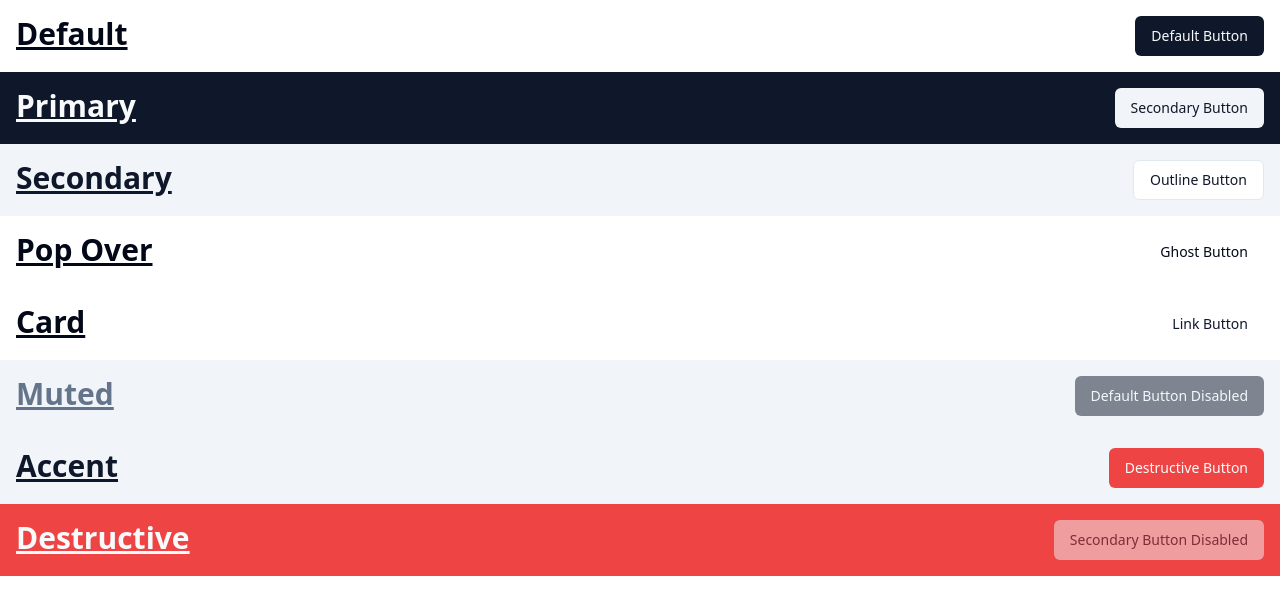
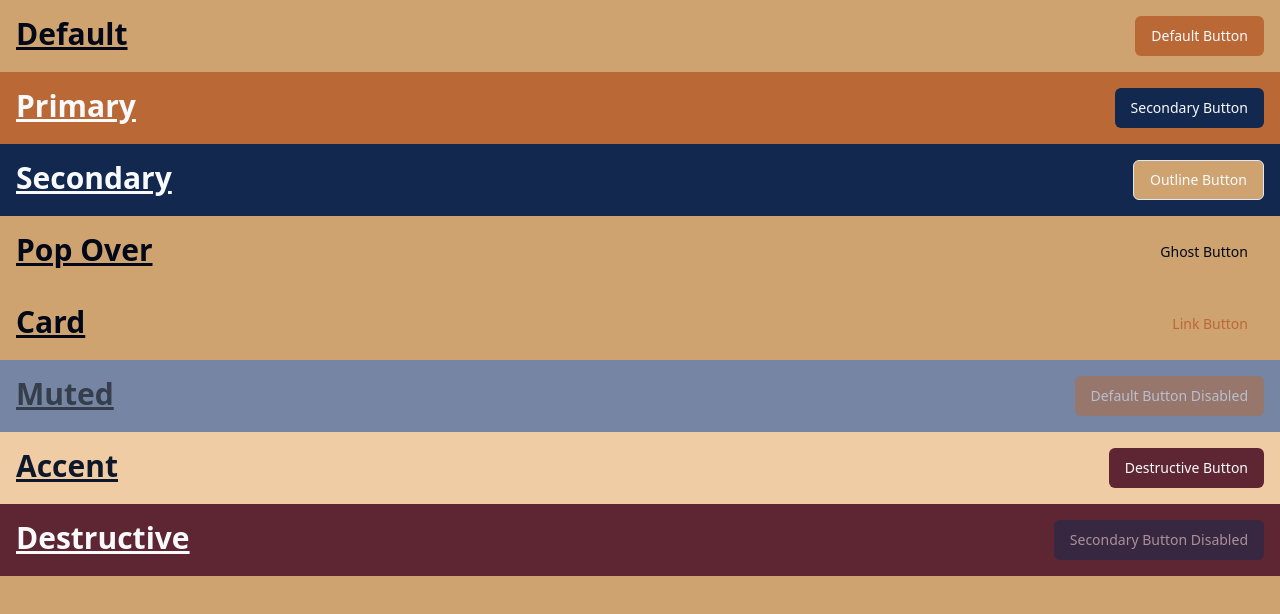
Before and after one commit to No-Country-simulation/c19-73-t-python-react, a React (Vite) app in the folder frontend/: page / in a window 1280 px wide. Shown: the top 614 px of the page. Built offline with nearby package versions, Linux system fonts and the light colour scheme.

Commit message:
style added

```diff
--- a/frontend/src/index.css
+++ b/frontend/src/index.css
@@ -4,21 +4,21 @@
 
 @layer base {
   :root {
-    --background: 0 0% 100%;
+    --background: 33 49% 62%;
     --foreground: 222.2 84% 4.9%;
-    --card: 0 0% 100%;
+    --card: 33 49% 62%;
     --card-foreground: 222.2 84% 4.9%;
-    --popover: 0 0% 100%;
+    --popover: 33 49% 62%;
     --popover-foreground: 222.2 84% 4.9%;
-    --primary: 222.2 47.4% 11.2%;
+    --primary: 23 55% 47%;
     --primary-foreground: 210 40% 98%;
-    --secondary: 210 40% 96.1%;
-    --secondary-foreground: 222.2 47.4% 11.2%;
-    --muted: 210 40% 96.1%;
-    --muted-foreground: 215.4 16.3% 46.9%;
-    --accent: 210 40% 96.1%;
+    --secondary: 218 62% 19%;
+    --secondary-foreground: 210 40% 98%;
+    --muted: 220 20% 55%;
+    --muted-foreground: 215.4 16.3% 25%;
+    --accent: 32 71% 79%;
     --accent-foreground: 222.2 47.4% 11.2%;
-    --destructive: 0 84.2% 60.2%;
+    --destructive: 348 42% 26%;
     --destructive-foreground: 210 40% 98%;
     --border: 214.3 31.8% 91.4%;
     --input: 214.3 31.8% 91.4%;
```
